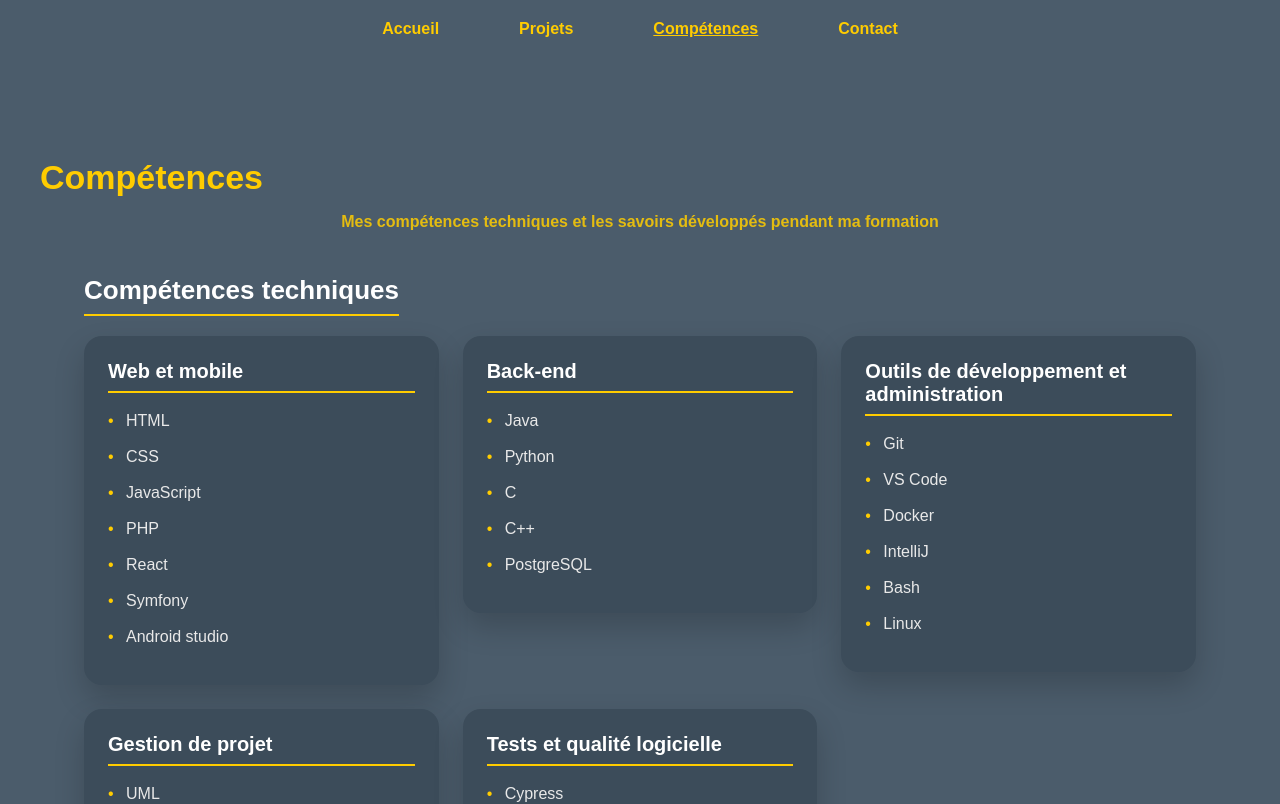
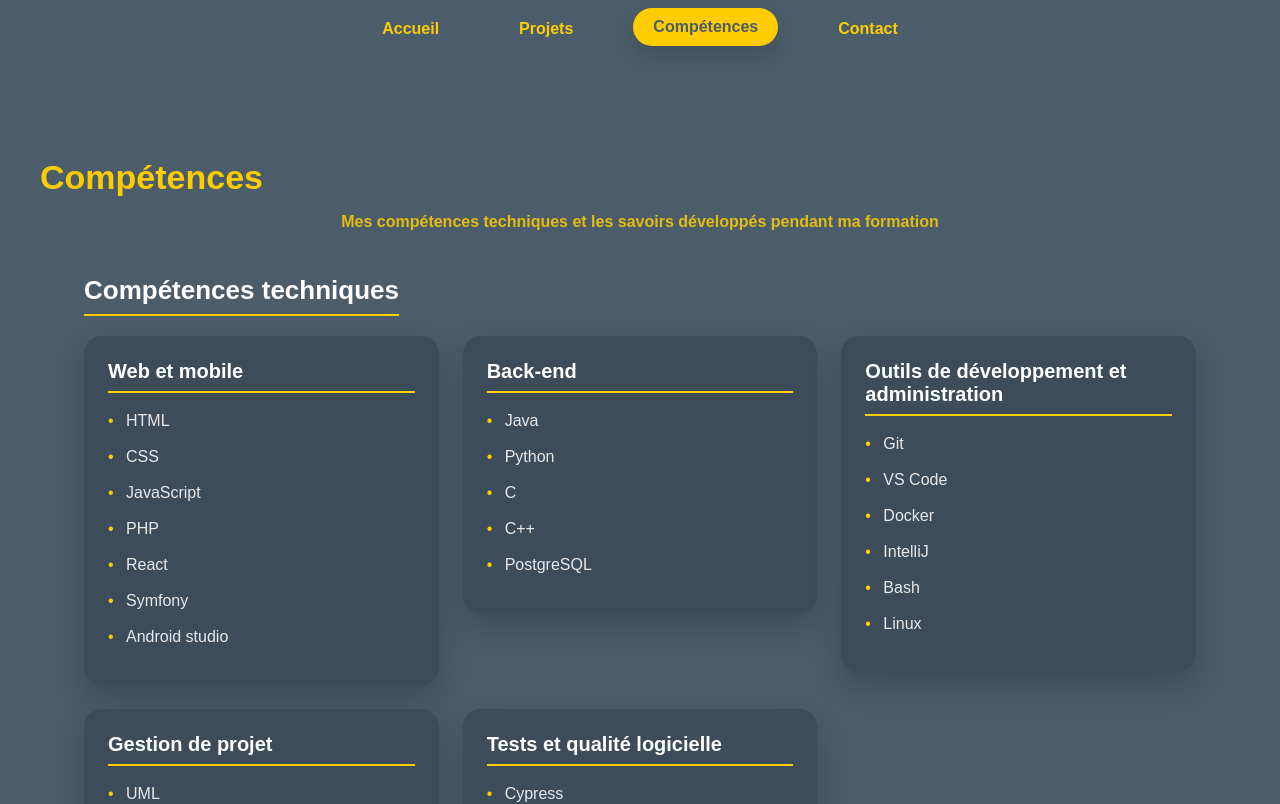
Before and after one commit to MaceGC/Portfolio, a React (Vite) app: page /portfolio/competences in a window 1280 px wide. Shown: the top 804 px of the page. Built offline with nearby package versions, Linux system fonts and the light colour scheme.

Commit message:
petit modif sur la navbar

```diff
--- a/src/styles/navBar.css
+++ b/src/styles/navBar.css
@@ -26,11 +26,15 @@ body {
     color: #ffcc00;
     padding: 10px 20px;
     border-radius: 20px;
-    transition: all 0.3s ease;
+    transition: transform 0.25s ease, box-shadow 0.25s ease, background-color 0.25s ease, color 0.25s ease;
   }
 
   .nav-link.active {
-    text-decoration: underline;
+    text-decoration: none;
+    background-color: #ffcc00;
+    color: #4b5c6b;
+    transform: translateY(-2px);
+    box-shadow: 0 10px 20px rgba(0, 0, 0, 0.12);
   }
   nav {
     background-color: #4b5c6b;
@@ -51,7 +55,6 @@ body {
   }
 
   nav a:hover {
-    background-color: #ffcc00;
-    color: #4b5c6b;
-    transform: scale(1.1);
+    transform: translateY(-2px);
+    box-shadow: 0 10px 20px rgba(0, 0, 0, 0.12);
   }
```
